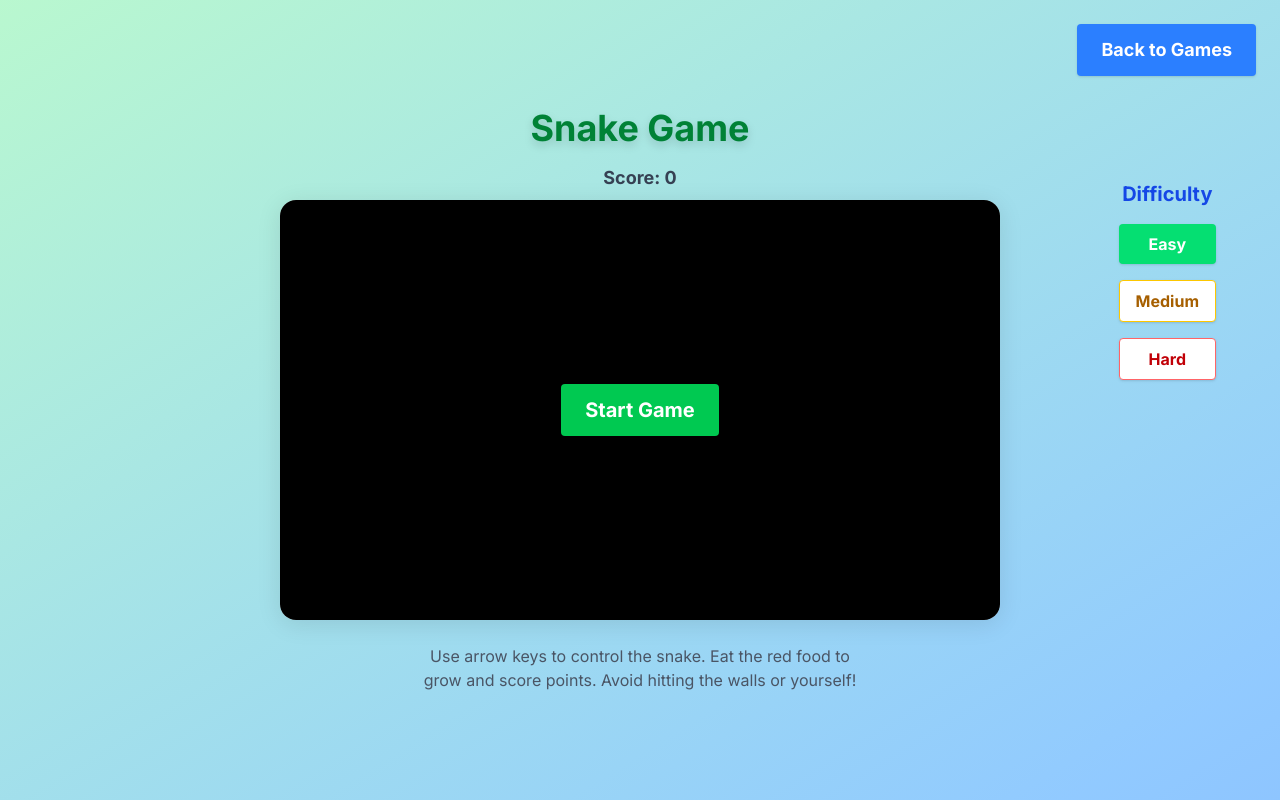
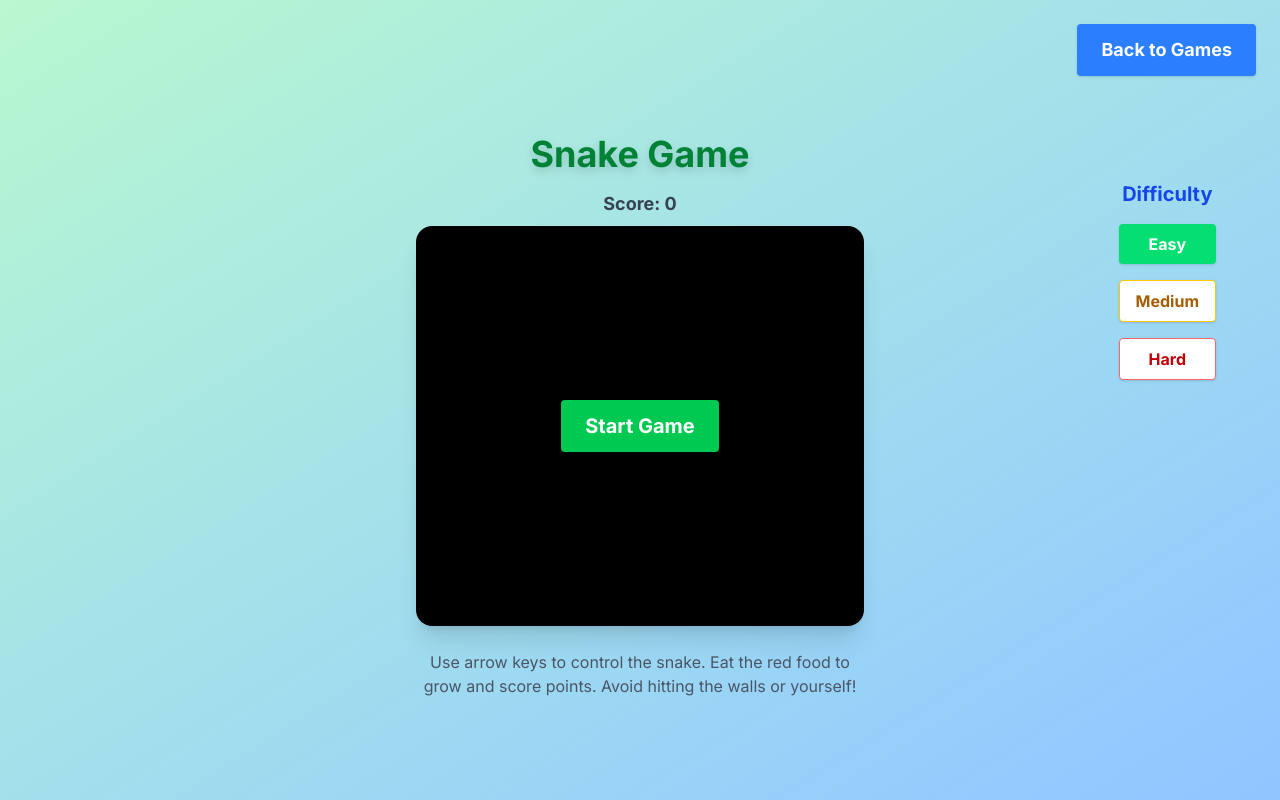
Before and after one commit to Jagjit-2626/games, a Next.js app: page /snake-game in a window 1280 px wide. Built offline with nearby package versions, Linux system fonts and the light colour scheme.

Commit message:
Remove Wordle game and all related dashboard content

```diff
--- a/src/app/dashboard/page.tsx
+++ b/src/app/dashboard/page.tsx
@@ -69,6 +69,7 @@ const games = [
 		image: "emoji",
 		route: "/tetris",
 	},
+	// Wordle card removed
 	// Add more games here
 ];
 
--- a/src/app/snake-game.tsx
+++ b/src/app/snake-game.tsx
@@ -1,5 +1,6 @@
 "use client";
 import React, { useState, useEffect, useRef } from "react";
+import { ResponsiveGameLayout } from "@/components/ResponsiveGameLayout";
 
 const GRID_SIZE = 20;
 const INITIAL_SNAKE = [
@@ -130,10 +131,11 @@ export default function SnakeGame() {
   const router = typeof window !== "undefined" ? require("next/navigation").useRouter() : null;
 
   return (
-    <div className="flex flex-col md:flex-row items-center justify-center min-h-screen bg-gradient-to-br from-green-200 to-blue-300 overflow-hidden relative">
+    <ResponsiveGameLayout bgClass="bg-transparent">
+      <div className="flex flex-col md:flex-row items-center justify-center w-full h-full relative">
         {/* Go to Games button top right - always visible */}
         <button
-        className="absolute top-6 right-6 px-6 py-3 bg-blue-500 text-white rounded shadow hover:bg-blue-600 text-lg font-bold transition z-20"
+          className="fixed top-6 right-6 px-6 py-3 bg-blue-500 text-white rounded shadow hover:bg-blue-600 text-lg font-bold transition z-20"
           onClick={() => router && router.push('/dashboard')}
         >
           Back to Games
@@ -168,19 +170,16 @@ export default function SnakeGame() {
           </div>
         </div>
         <div className="flex flex-col items-center justify-center w-full md:w-auto">
+          <div className="mt-8" />
           <h1 className="text-4xl font-bold mb-4 text-green-700 drop-shadow-lg">Snake Game</h1>
           <div className="mb-2 text-lg font-semibold text-gray-700">Score: {score}</div>
           <div
-          className="relative flex items-center justify-center"
+            className="relative flex items-center justify-center aspect-square bg-white/70 rounded-2xl shadow-xl overflow-hidden"
             style={{
-            width: 'min(90vw, 90vh)',
-            height: 'min(90vw, 90vh)',
-            maxWidth: 800,
-            maxHeight: 420,
-            background: "rgba(255,255,255,0.7)",
-            borderRadius: 16,
-            boxShadow: "0 4px 24px rgba(0,0,0,0.1)",
-            overflow: 'hidden',
+              width: '100%',
+              height: 'min(60vw, 60vh, 400px)',
+              maxWidth: 600,
+              maxHeight: 400,
             }}
           >
             {/* Show Start button before game starts */}
@@ -239,5 +238,6 @@ export default function SnakeGame() {
           <p className="mt-6 text-gray-600 text-center max-w-md">Use arrow keys to control the snake. Eat the red food to grow and score points. Avoid hitting the walls or yourself!</p>
         </div>
       </div>
+    </ResponsiveGameLayout>
   );
 }
--- /dev/null
+++ b/src/components/ResponsiveGameLayout.tsx
@@ -0,0 +1,53 @@
+"use client";
+import React, { useRef, useEffect, useState } from "react";
+
+// ResponsiveGameLayout: 16:9 aspect ratio, fills viewport, no scrollbars
+export function ResponsiveGameLayout({ children, bgClass = "bg-white/80" }: { children: React.ReactNode, bgClass?: string }) {
+  const containerRef = useRef<HTMLDivElement>(null);
+  const [dimensions, setDimensions] = useState({ width: 0, height: 0 });
+
+  useEffect(() => {
+    function handleResize() {
+      const vw = window.innerWidth;
+      const vh = window.innerHeight;
+      let width = vw;
+      let height = vw / (16 / 9);
+      if (height > vh) {
+        height = vh;
+        width = vh * (16 / 9);
+      }
+      setDimensions({ width, height });
+    }
+    handleResize();
+    window.addEventListener("resize", handleResize);
+    return () => window.removeEventListener("resize", handleResize);
+  }, []);
+
+  // Add vertical margin (5vw or 32px min) above and below the game area
+  const verticalMargin = Math.max(window.innerHeight * 0.05, 32);
+
+  return (
+    <div
+      ref={containerRef}
+      className="fixed inset-0 flex items-center justify-center bg-gradient-to-br from-green-200 to-blue-300 overflow-hidden"
+      style={{ minHeight: "100vh", minWidth: "100vw" }}
+    >
+      <div
+        className={`flex flex-col items-center justify-center w-full h-full ${bgClass}`}
+        style={{
+          width: "100vw",
+          height: "100vh",
+          aspectRatio: undefined,
+          maxWidth: undefined,
+          maxHeight: undefined,
+          marginTop: 0,
+          marginBottom: 0,
+          borderRadius: 0,
+          boxShadow: "none",
+        }}
+      >
+        {children}
+      </div>
+    </div>
+  );
+}
```
Lines whose indentation alone changed are shown as unchanged.
